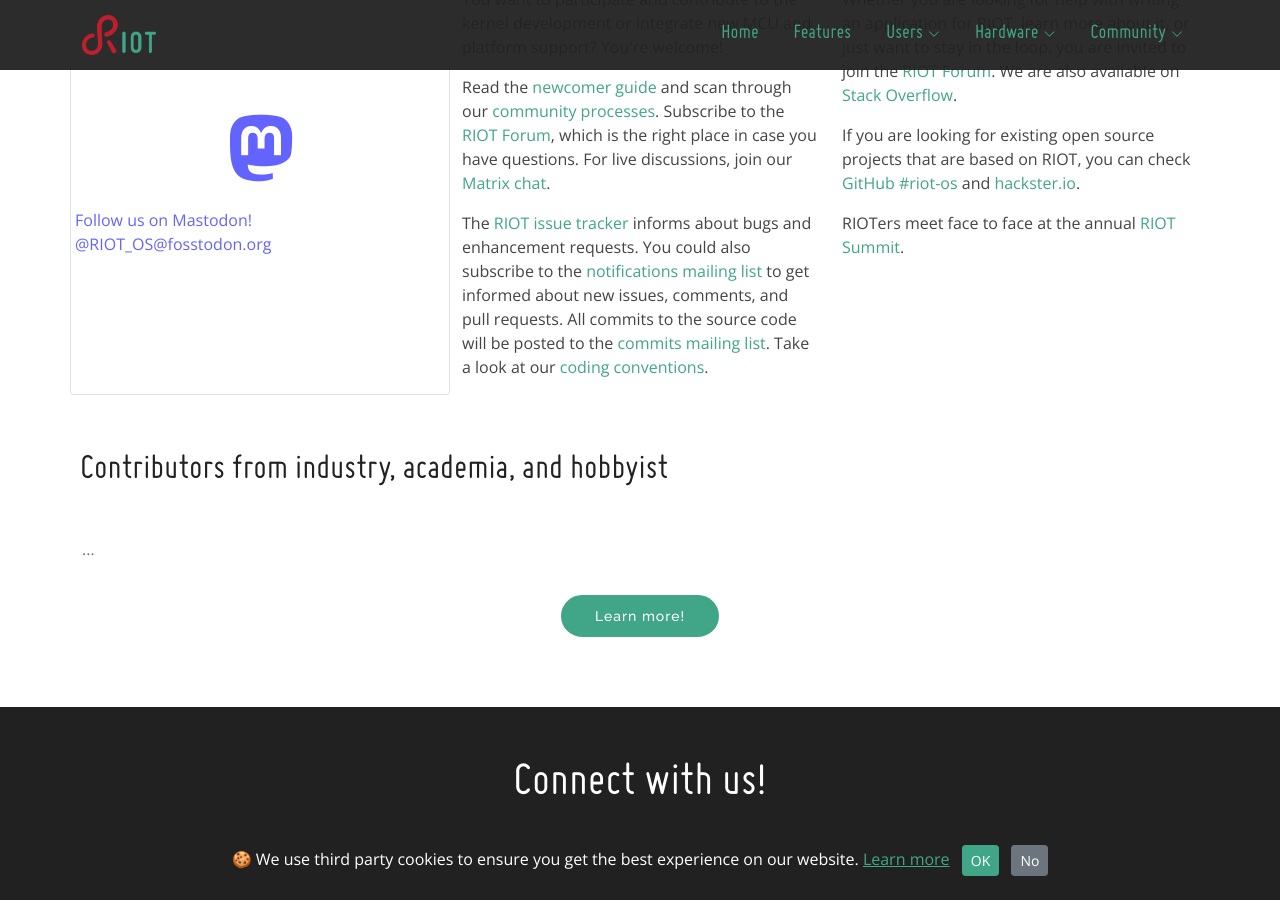
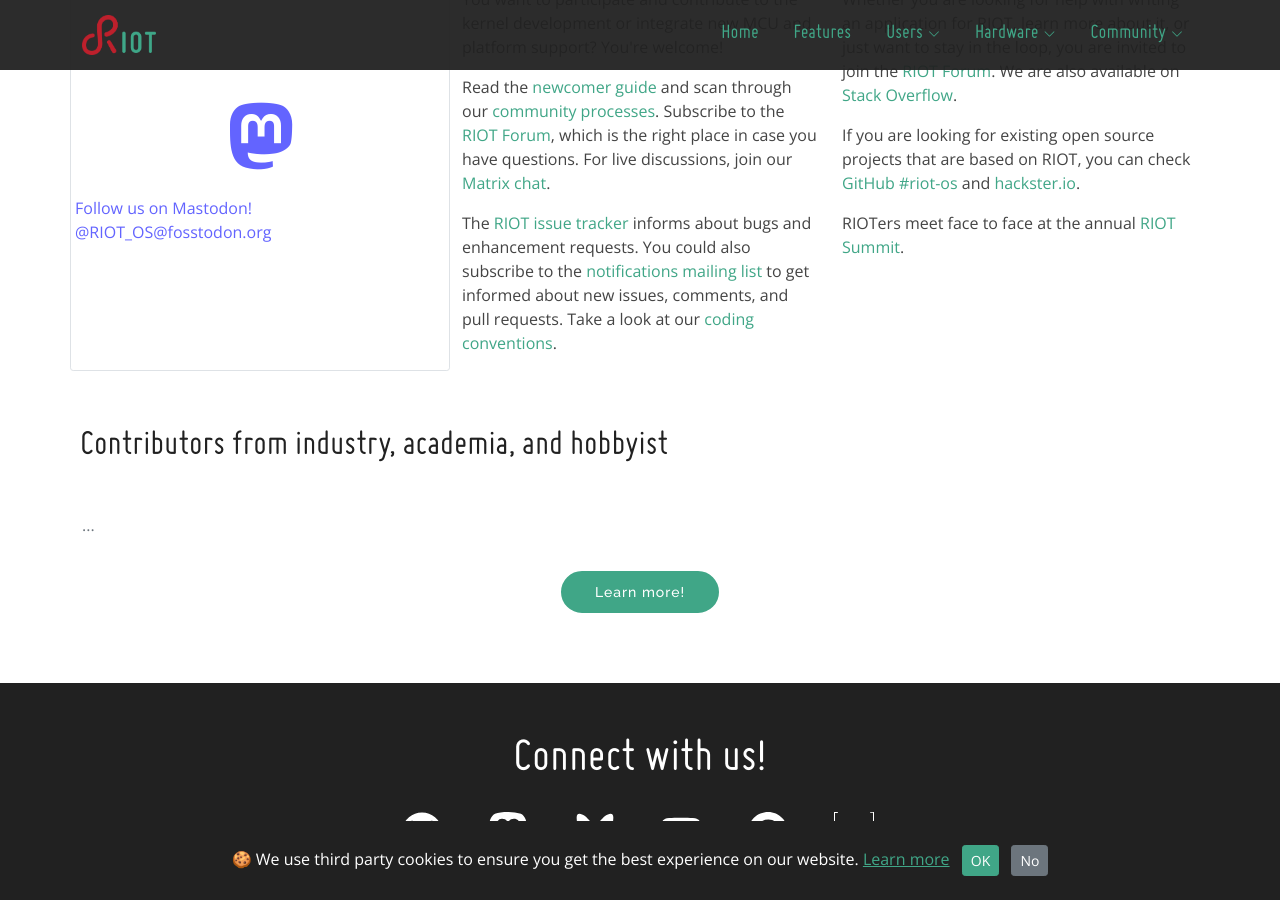
Before and after one commit to RIOT-OS/riot-os.org, a Jekyll site: the page built from index.html, in a window 1280 px wide and 900 px high, scrolled down 3389 px. Built offline with Jekyll 4.4.1, drawn with Linux system fonts in a browser that asks for light colours; some web fonts are replaced.

Commit message:
index.html: fix broken mailing list links (#139)

```diff
--- a/index.html
+++ b/index.html
@@ -393,9 +393,8 @@
             </p>
             <p>
               The <a href="https://github.com/RIOT-OS/RIOT/issues?state=open" target="_blank">RIOT issue tracker</a> informs about bugs and enhancement requests. You could also
-              subscribe to the <a href="http://lists.riot-os.org/mailman/listinfo/notifications/" target="_blank">notifications mailing list</a> to get informed about new issues,
-              comments, and pull requests. All commits to the source code will be posted to the
-              <a href="http://lists.riot-os.org/mailman/listinfo/commits" target="_blank">commits mailing list</a>. Take a look at our <a href="https://github.com/RIOT-OS/RIOT/blob/master/CODING_CONVENTIONS.md" target="_blank">coding conventions</a>.
+              subscribe to the <a href="https://lists.stillroot.org/postorius/lists/notifications.lists.riot-os.org/" target="_blank">notifications mailing list</a> to get informed about new issues,
+              comments, and pull requests. Take a look at our <a href="https://github.com/RIOT-OS/RIOT/blob/master/CODING_CONVENTIONS.md" target="_blank">coding conventions</a>.
             </p>
           </div>
           <div class="col-12 col-md-6 col-lg-4">
```
